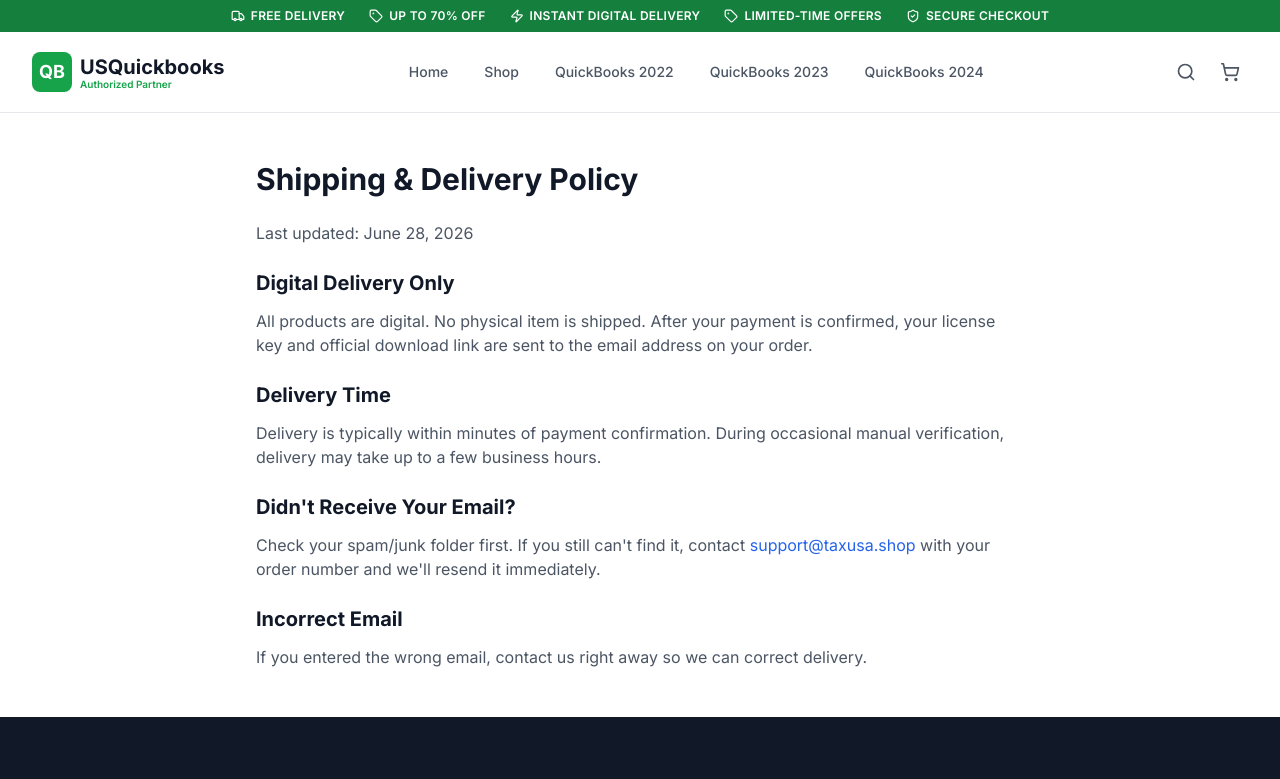
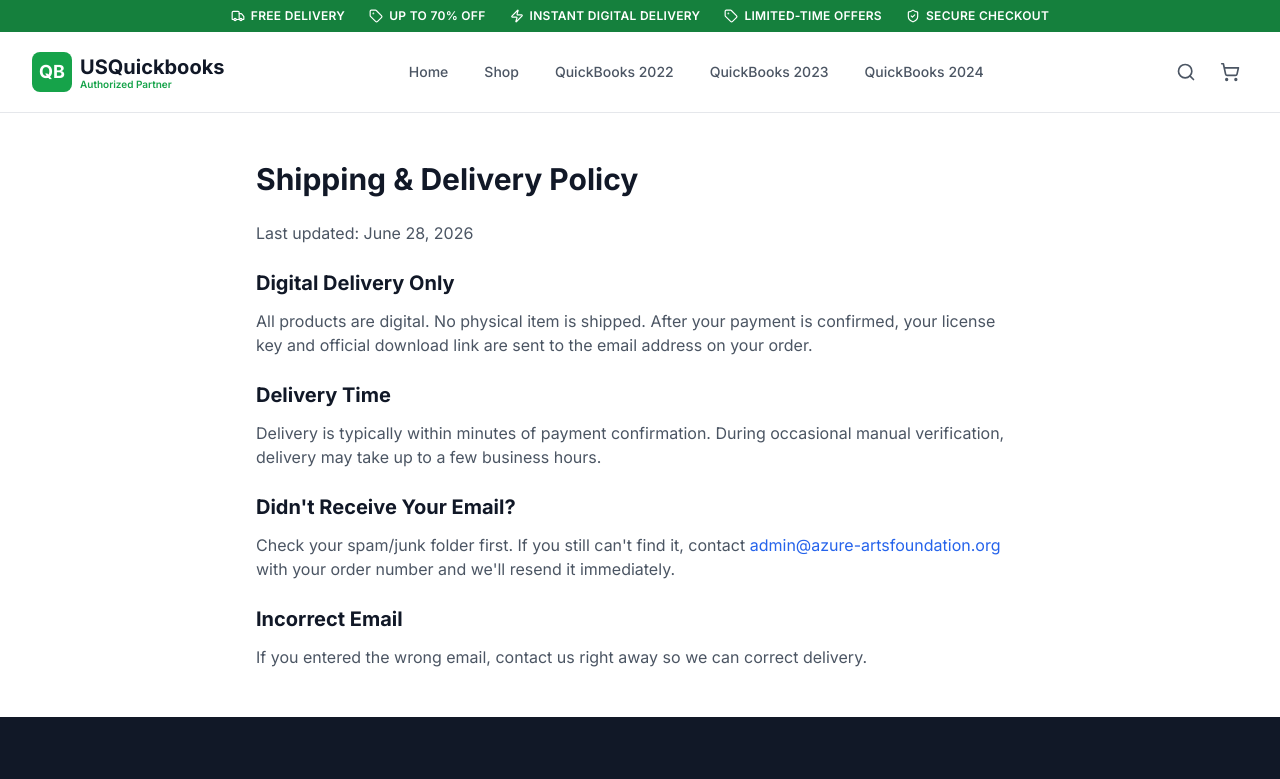
Before and after one commit to irmafiguero199/quiickbooks, a React (Vite) app in the folder quickbooks-shop/: page /shipping-policy in a window 1280 px wide. Shown: the top 779 px of the page. Built offline with nearby package versions, Linux system fonts and the light colour scheme.

Commit message:
Update contact email in ShippingPolicy component

```diff
--- a/quickbooks-shop/src/pages/ShippingPolicy.jsx
+++ b/quickbooks-shop/src/pages/ShippingPolicy.jsx
@@ -3,7 +3,7 @@
 export default function ShippingPolicy() {
   return (
     <>
-      <SEO title="Shipping & Delivery Policy" description="TaxUSA shipping and delivery policy for digital products." pathname="/shipping-delivery" />
+      <SEO title="Shipping & Delivery Policy" description="azure-artsfoundation shipping and delivery policy for digital products." pathname="/shipping-delivery" />
       <div className="container-main py-12">
         <div className="max-w-3xl mx-auto">
           <h1 className="text-3xl font-bold text-gray-900 mb-6">Shipping & Delivery Policy</h1>
@@ -17,7 +17,7 @@
             <p className="mb-4">Delivery is typically within minutes of payment confirmation. During occasional manual verification, delivery may take up to a few business hours.</p>
 
             <h2 className="text-xl font-bold text-gray-900 mt-6 mb-3">Didn't Receive Your Email?</h2>
-            <p className="mb-4">Check your spam/junk folder first. If you still can't find it, contact <a href="mailto:support@taxusa.shop" className="text-blue-600 hover:underline">support@taxusa.shop</a> with your order number and we'll resend it immediately.</p>
+            <p className="mb-4">Check your spam/junk folder first. If you still can't find it, contact <a href="mailto:admin@azure-artsfoundation.org" className="text-blue-600 hover:underline">admin@azure-artsfoundation.org</a> with your order number and we'll resend it immediately.</p>
 
             <h2 className="text-xl font-bold text-gray-900 mt-6 mb-3">Incorrect Email</h2>
             <p>If you entered the wrong email, contact us right away so we can correct delivery.</p>
```
